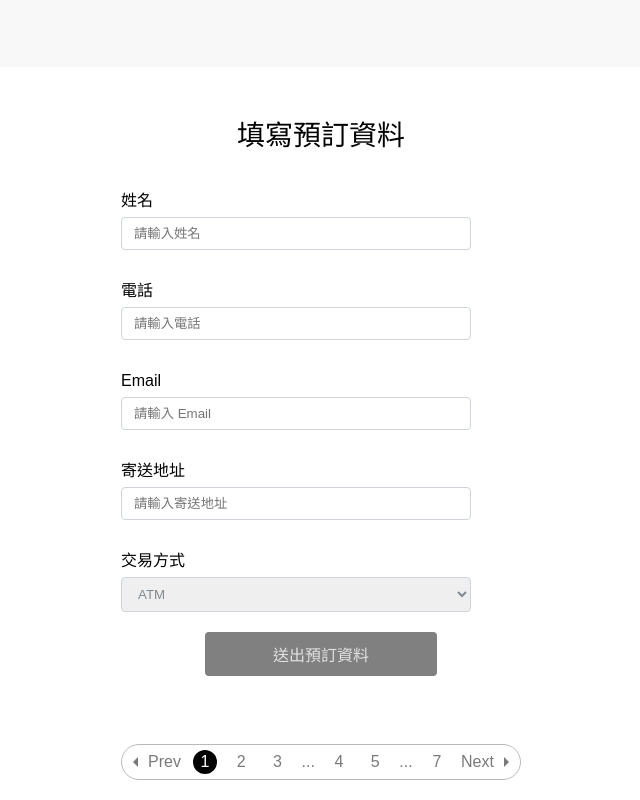
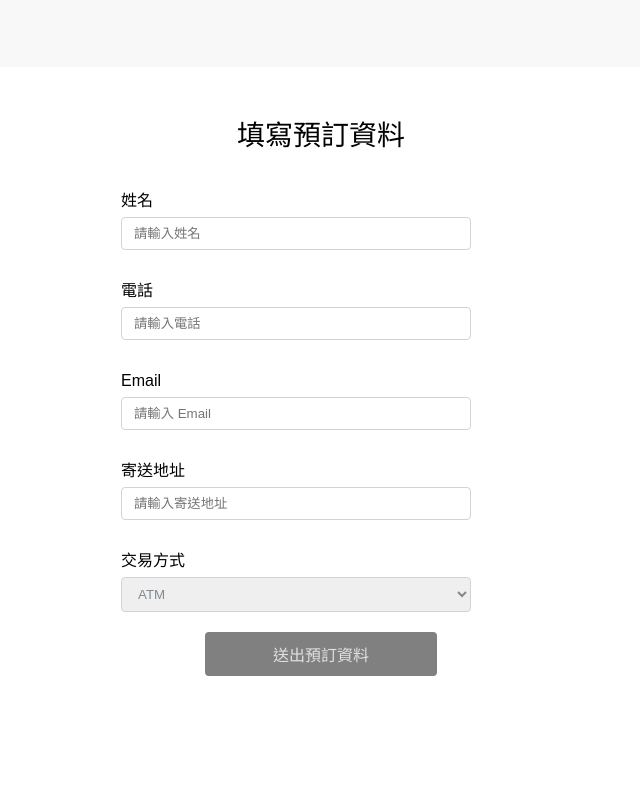
Before and after one commit to sharon89065/WOWOROOM, a website built with webpack: page src/index.html in a window 1280 px wide. Shown: the part 2655-3455 px from the top of the page, without its empty margins (319-959 px from the left). After the commit the page ends 3379 px from the top, so only its background shows below. Built offline with nearby package versions, Linux system fonts and the light colour scheme; no server answers; a script that the page names is missing.

Commit message:
delete pagination feature

```diff
--- a/src/index.html
+++ b/src/index.html
@@ -314,6 +314,7 @@
                         </circle>
                     </svg>
                 </div>
+                <!-- 產品列表樣式 -->
                 <!-- <li class="product__card productCard">
                     <h4 class="product__type">新品</h4>
                     <img src="./images/bt1lsT2.png" alt="Antony 雙人床架／雙人加大">
@@ -364,6 +365,7 @@
             <div class="overflow-wrap">
 
                 <table class="shoppingcart__table shoppingcartTable">
+                    <!-- 購物車樣式 -->
                     <!-- <tr>
                         <th width="40%">品項</th>
                         <th>單價</th>
@@ -479,26 +481,24 @@
             </form>
         </div>
     </section>
-    <div class="pagination">
-        <ul class="pagination__list">
-            <li class="pagination__icon">
-                <span class=" material-icons arrow_left">
+    <!-- TODO: Pagination -->
+    <!-- <div class="pagination">
+        <ul>
+            <li class="btn prev"><span class=" material-icons arrow_left">
                     arrow_left
                 </span>
                 <span>
                     Prev
                 </span>
             </li>
-            <li class="pagination__numb active"><span>1</span></li>
-            <li class="pagination__numb"><span>2</span></li>
-            <li class="pagination__numb"> <span>3</span></li>
-            <li class="pagination__dots"><span>...</span></li>
-            <li class="pagination__numb"><span>4</span></li>
-            <li class="pagination__numb"><span>5</span></li>
-            <li class="pagination__dots"><span>...</span></li>
-            <li class="pagination__numb"><span>7</span></li>
-            <li class="pagination__icon">
-                <span>
+            <li class="numb active"><span>1</span></li>
+            <li class="numb "><span>2</span></li>
+            <li class="dots "><span>...</span></li>
+            <li class="numb "><span>4</span></li>
+            <li class="numb "><span>5</span></li>
+            <li class="dots"><span>...</span></li>
+            <li class="numb "><span>7</span></li>
+            <li class="btn next"> <span>
                     Next
                 </span>
                 <span class="material-icons arrow_right">
@@ -506,7 +506,7 @@
                 </span>
             </li>
         </ul>
-    </div>
+    </div> -->
     <!-- axios -->
     <script src="https://cdn.jsdelivr.net/npm/axios/dist/axios.min.js"></script>
     <!-- Validate.js -->
--- a/src/scss/components/pagination.scss
+++ b/src/scss/components/pagination.scss
@@ -1,49 +1,60 @@
 @use '../util/' as *;
 
 .pagination {
-  padding: rem(20) rem(15);
-  font-size: rem(16);
-  &__list {
+  display: flex;
+  align-items: center;
+  justify-content: center;
+  ul {
     display: flex;
-    justify-content: space-between;
-    max-width: rem(400);
-    margin: auto;
-    padding: rem(5) rem(2);
-    border: rem(1) solid var(--border-gray);
+
+    align-items: center;
+    justify-content: center;
+    padding: rem(5);
+    margin-bottom: rem(20);
+    background: rgb(255, 255, 255);
+    border: rem(1) solid var(--bg-drakPurple);
     border-radius: rem(50);
-    line-height: rem(24);
-    color: var(--text-darkGray);
+    box-shadow: rem(0) rem(10) rem(15) rgba(0, 0, 0, 0.1);
     li {
+      color: var(--bg-drakPurple);
+      list-style: none;
+      line-height: rem(24);
+      text-align: center;
+      font-size: rem(16);
+      font-weight: 500;
+      cursor: pointer;
+      user-select: none;
+      transition: all 0.3s ease;
+    }
+    li.numb {
+      height: rem(24);
+      width: rem(24);
+      margin: 0 rem(5);
+      border-radius: 50%;
+    }
+
+    li.dots {
+      margin: 0 rem(5);
+      font-size: rem(16);
+      cursor: default;
+    }
+    li.btn {
       display: flex;
-      justify-content: center;
+      align-items: center;
+      padding: 0 rem(5);
     }
-    li:not(:last-child) {
-      margin-right: rem(5);
+    li.prev {
+      border-radius: rem(25) rem(5) rem(5) rem(25);
     }
-    li:hover {
-      cursor: pointer;
+    li.next {
+      border-radius: rem(5) rem(25) rem(25) rem(5);
     }
-    @include breakpoint-down(mobile) {
-      min-width: rem(345);
+    li.active,
+    li.numb:hover,
+    li:first-child:hover,
+    li:last-child:hover {
+      color: #fff;
+      background: var(--bg-drakPurple);
     }
   }
-  &__icon {
-    transition: all 0.1s ease-in;
-  }
-  &__icon:hover {
-    transform: scale(1.2, 1.2);
-    color: var(--text);
-  }
-  &__numb {
-    min-width: rem(24);
-    transition: all 0.02s ease-in;
-  }
-  &__numb:hover,
-  li.active {
-    background: var(--text);
-    border-radius: 50%;
-    color: var(--white);
-  }
-  &__dots {
-  }
 }
```
